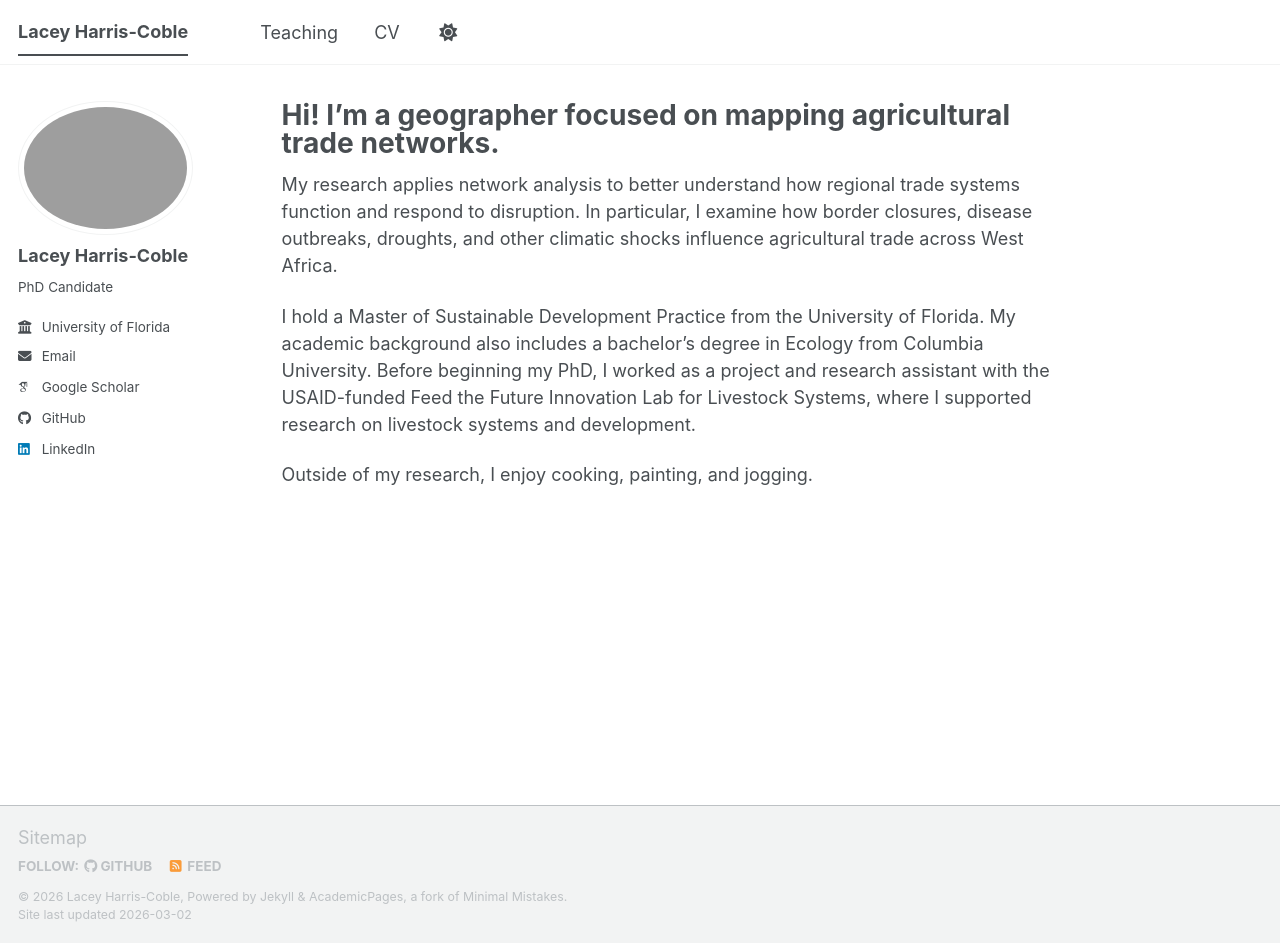
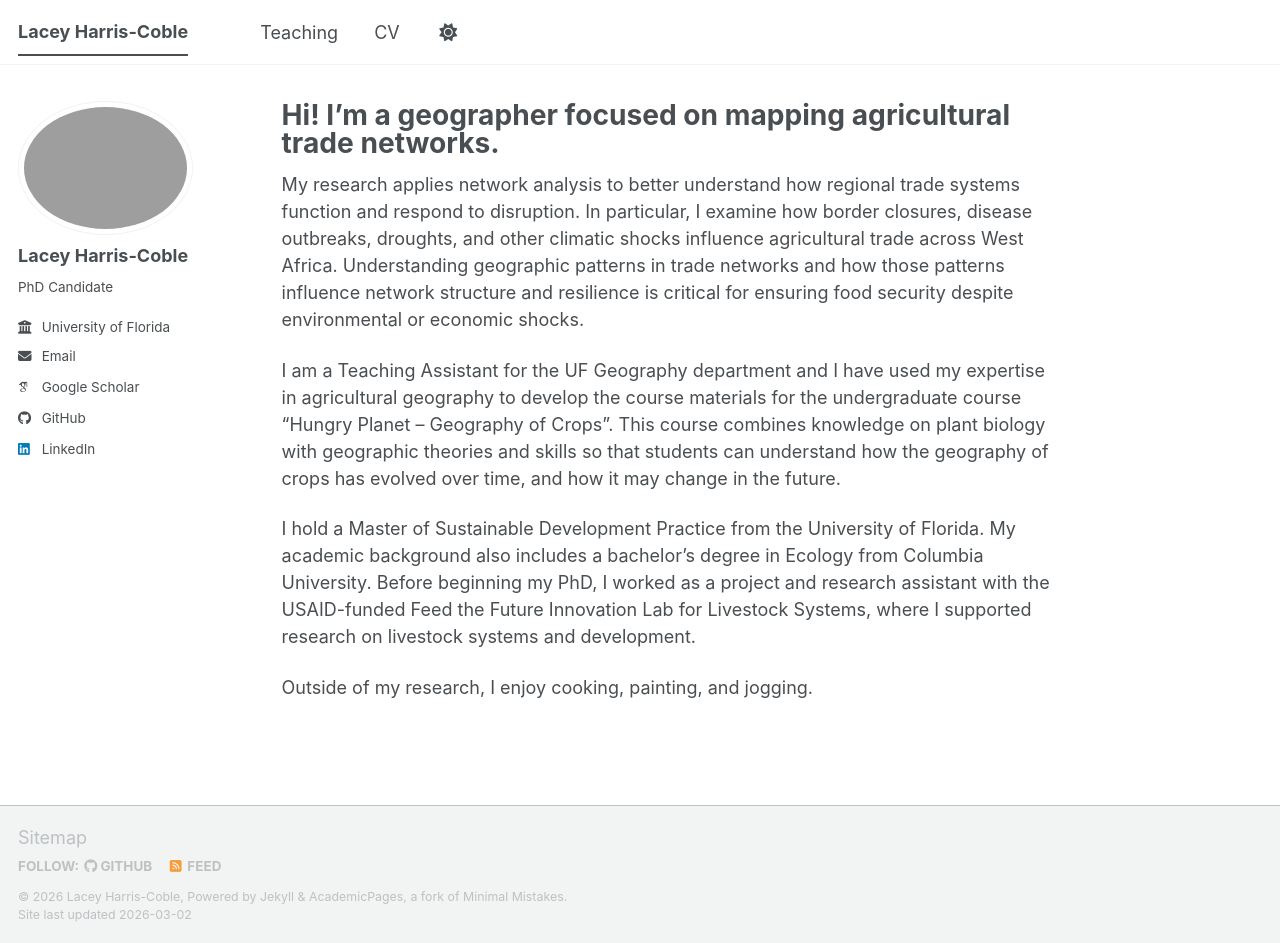
Before and after one commit to lharriscoble/lharriscoble.github.io, a Jekyll site: the page built from _pages/about.md, in a window 1280 px wide and 943 px high. Built offline with Jekyll 4.4.1, drawn with Linux system fonts in a browser that asks for light colours; some web fonts are replaced; a script bundle is joined from its source files by our own code; library files that are not in the unit come from our copies.

Commit message:
Update about.md

```diff
--- a/_pages/about.md
+++ b/_pages/about.md
@@ -7,7 +7,9 @@ redirect_from:
   - /about.html
 ---
 
-My research applies network analysis to better understand how regional trade systems function and respond to disruption. In particular, I examine how border closures, disease outbreaks, droughts, and other climatic shocks influence agricultural trade across West Africa.
+My research applies network analysis to better understand how regional trade systems function and respond to disruption. In particular, I examine how border closures, disease outbreaks, droughts, and other climatic shocks influence agricultural trade across West Africa. Understanding geographic patterns in trade networks and how those patterns influence network structure and resilience is critical for ensuring food security despite environmental or economic shocks.
+
+I am a Teaching Assistant for the UF Geography department and I have used my expertise in agricultural geography to develop the course materials for the undergraduate course “Hungry Planet – Geography of Crops”. This course combines knowledge on plant biology with geographic theories and skills so that students can understand how the geography of crops has evolved over time, and how it may change in the future.
 
 I hold a Master of Sustainable Development Practice from the University of Florida. My academic background also includes a bachelor’s degree in Ecology from Columbia University. Before beginning my PhD, I worked as a project and research assistant with the USAID-funded Feed the Future Innovation Lab for Livestock Systems, where I supported research on livestock systems and development.
 
```
